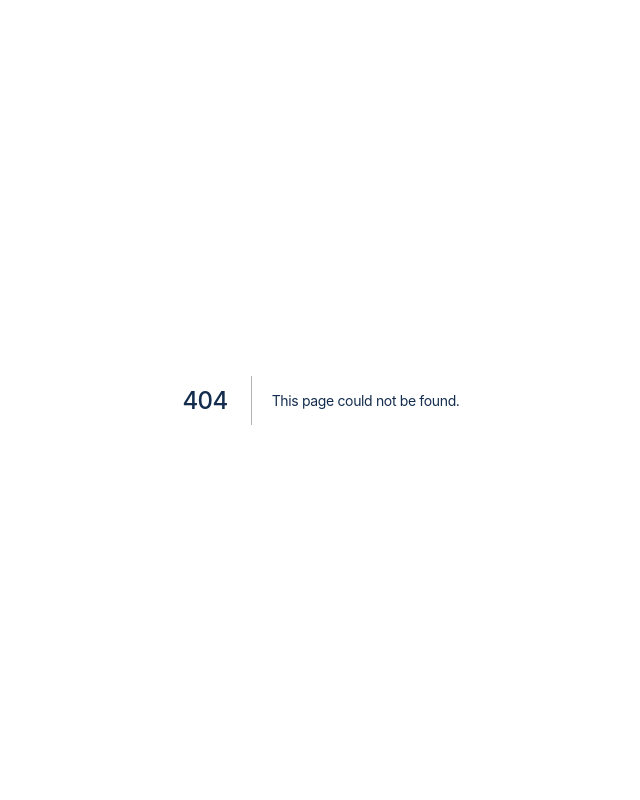
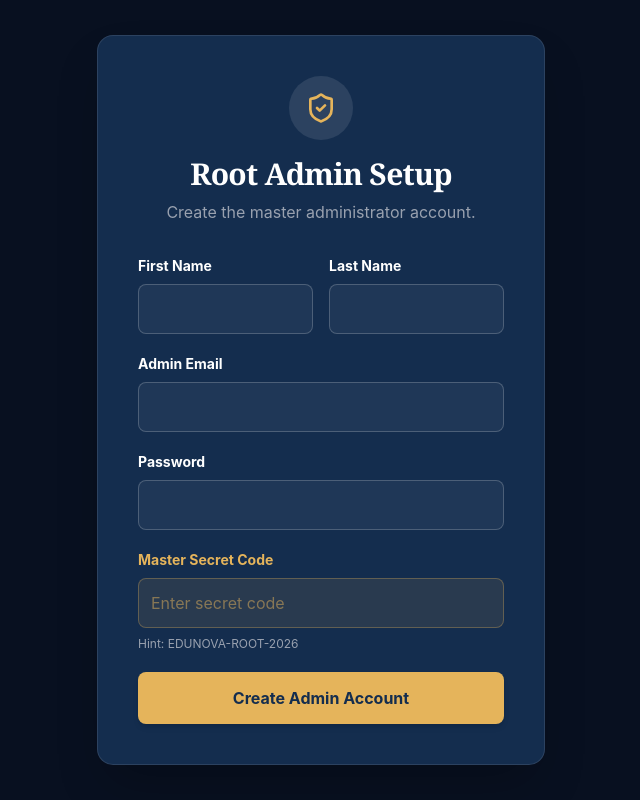
Before and after one commit to maiselakn-lab/edunova-academy, a Next.js app: page /setup-admin in a window 1280 px wide. Before the commit this address had no page. Shown: the whole page, without its empty margins (319-959 px from the left). Built offline with nearby package versions, Linux system fonts and the light colour scheme; a web font is replaced by a local one.

Commit message:
feat: create hidden setup page for root admin

```diff
--- /dev/null
+++ b/app/setup-admin/page.tsx
@@ -0,0 +1,157 @@
+"use client";
+
+import { useState } from 'react';
+import { useRouter } from 'next/navigation';
+import { ShieldCheck, Mail, Lock, User, Loader2, AlertCircle, CheckCircle2 } from 'lucide-react';
+
+export default function SetupAdmin() {
+  const router = useRouter();
+  const [formData, setFormData] = useState({
+    firstName: '',
+    lastName: '',
+    email: '',
+    password: '',
+    secretCode: ''
+  });
+  const [error, setError] = useState('');
+  const [success, setSuccess] = useState(false);
+  const [isLoading, setIsLoading] = useState(false);
+
+  // A simple secret code to prevent anyone from finding this page and making themselves admin.
+  // In a real app, this would be a complex environment variable.
+  const MASTER_SECRET = "EDUNOVA-ROOT-2026";
+
+  const handleSetup = async (e: React.FormEvent) => {
+    e.preventDefault();
+    setError('');
+    setIsLoading(true);
+
+    if (formData.secretCode !== MASTER_SECRET) {
+      setError("Invalid Master Secret Code.");
+      setIsLoading(false);
+      return;
+    }
+
+    try {
+      const response = await fetch('https://edunova-academy-qkk5.onrender.com/api/signup', {
+        method: 'POST',
+        headers: { 'Content-Type': 'application/json' },
+        body: JSON.stringify({
+          first_name: formData.firstName,
+          last_name: formData.lastName,
+          email: formData.email,
+          password: formData.password,
+          role: 'admin',
+          school_id: 1
+        }),
+      });
+
+      const data = await response.json();
+
+      if (!response.ok) {
+        throw new Error(data.detail || 'Admin creation failed');
+      }
+
+      setSuccess(true);
+
+      setTimeout(() => {
+        router.push('/login/admin');
+      }, 2000);
+
+    } catch (err: any) {
+      setError(err.message || 'Something went wrong.');
+    } finally {
+      setIsLoading(false);
+    }
+  };
+
+  return (
+    <div className="flex flex-col min-h-screen bg-[#081020] items-center justify-center p-6">
+      <div className="bg-brand-navy p-10 rounded-2xl shadow-2xl w-full max-w-md border border-white/10">
+        <div className="text-center mb-8">
+          <div className="w-16 h-16 bg-white/10 rounded-full flex items-center justify-center mx-auto mb-4">
+            <ShieldCheck className="text-brand-gold" size={32} />
+          </div>
+          <h1 className="text-3xl font-serif font-bold text-white mb-2">Root Admin Setup</h1>
+          <p className="text-gray-400">Create the master administrator account.</p>
+        </div>
+
+        {error && (
+          <div className="bg-red-500/10 text-red-400 p-4 rounded-lg mb-6 flex items-start gap-3 border border-red-500/20">
+            <AlertCircle size={20} className="shrink-0 mt-0.5" />
+            <p className="text-sm font-medium">{error}</p>
+          </div>
+        )}
+
+        {success && (
+          <div className="bg-brand-teal/10 text-brand-teal p-4 rounded-lg mb-6 flex items-start gap-3 border border-brand-teal/20">
+            <CheckCircle2 size={20} className="shrink-0 mt-0.5" />
+            <p className="text-sm font-medium">Root Admin created! Redirecting to login...</p>
+          </div>
+        )}
+
+        <form onSubmit={handleSetup} className="space-y-5">
+          <div className="grid grid-cols-2 gap-4">
+            <div>
+              <label className="block text-sm font-bold text-white mb-2">First Name</label>
+              <input
+                type="text" required
+                value={formData.firstName}
+                onChange={(e) => setFormData({...formData, firstName: e.target.value})}
+                className="w-full p-3 bg-white/5 border border-white/20 rounded-lg text-white focus:outline-none focus:ring-2 focus:ring-brand-gold"
+              />
+            </div>
+            <div>
+              <label className="block text-sm font-bold text-white mb-2">Last Name</label>
+              <input
+                type="text" required
+                value={formData.lastName}
+                onChange={(e) => setFormData({...formData, lastName: e.target.value})}
+                className="w-full p-3 bg-white/5 border border-white/20 rounded-lg text-white focus:outline-none focus:ring-2 focus:ring-brand-gold"
+              />
+            </div>
+          </div>
+
+          <div>
+            <label className="block text-sm font-bold text-white mb-2">Admin Email</label>
+            <input
+              type="email" required
+              value={formData.email}
+              onChange={(e) => setFormData({...formData, email: e.target.value})}
+              className="w-full p-3 bg-white/5 border border-white/20 rounded-lg text-white focus:outline-none focus:ring-2 focus:ring-brand-gold"
+            />
+          </div>
+
+          <div>
+            <label className="block text-sm font-bold text-white mb-2">Password</label>
+            <input
+              type="password" required
+              value={formData.password}
+              onChange={(e) => setFormData({...formData, password: e.target.value})}
+              className="w-full p-3 bg-white/5 border border-white/20 rounded-lg text-white focus:outline-none focus:ring-2 focus:ring-brand-gold"
+            />
+          </div>
+
+          <div>
+            <label className="block text-sm font-bold text-brand-gold mb-2">Master Secret Code</label>
+            <input
+              type="password" required
+              value={formData.secretCode}
+              onChange={(e) => setFormData({...formData, secretCode: e.target.value})}
+              placeholder="Enter secret code"
+              className="w-full p-3 bg-brand-gold/10 border border-brand-gold/30 rounded-lg text-brand-gold focus:outline-none focus:ring-2 focus:ring-brand-gold"
+            />
+            <p className="text-xs text-gray-400 mt-2">Hint: EDUNOVA-ROOT-2026</p>
+          </div>
+
+          <button
+            type="submit" disabled={isLoading || success}
+            className="w-full bg-brand-gold text-brand-navy font-bold py-3.5 rounded-lg hover:bg-yellow-500 transition-colors shadow-md flex justify-center items-center gap-2 disabled:opacity-70 mt-4"
+          >
+            {isLoading ? <><Loader2 className="animate-spin" size={20}/> Creating...</> : 'Create Admin Account'}
+          </button>
+        </form>
+      </div>
+    </div>
+  );
+}
```
